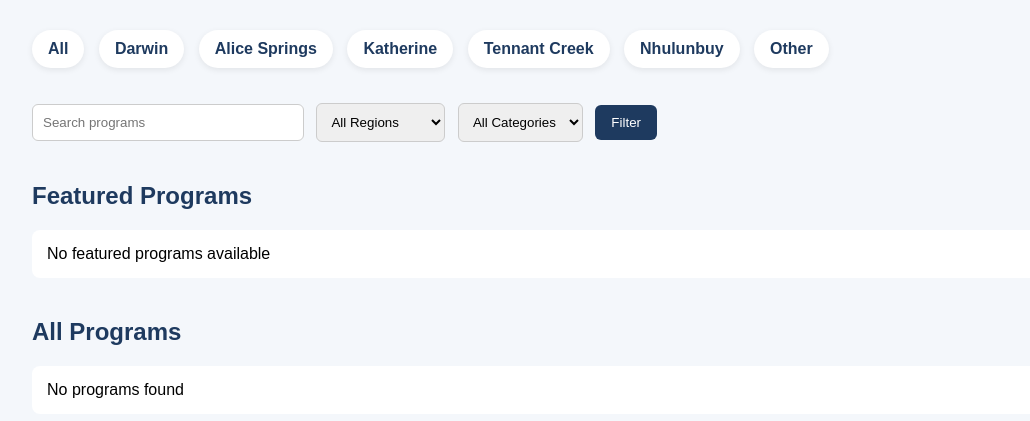
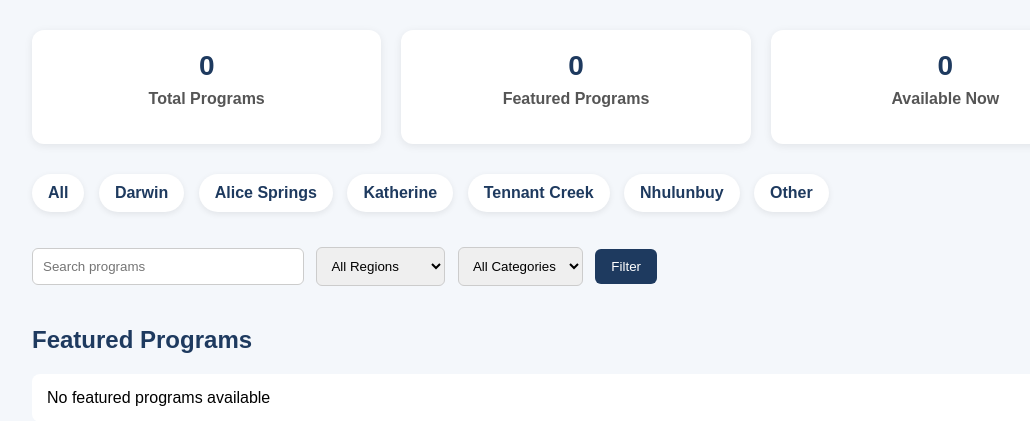
Before and after one commit to Gilbert-GB/Django-HIT237-Group5-S1-2026, a Django app: page / in a window 1280 px wide. Shown: the part 127-548 px from the top of the page, without its empty margins (64-1094 px from the left). Run offline with Django 5.2, Linux system fonts and the light colour scheme; data that the repository does not hold is empty.

Commit message:
Added homepage statistics cards for program counts

```diff
--- a/youthjustice_app/templates/home.html
+++ b/youthjustice_app/templates/home.html
@@ -28,7 +28,33 @@
             margin: 30px auto;
         }
 
-        /* REGION BUTTONS */
+        .stats-grid {
+            display: grid;
+            grid-template-columns: repeat(auto-fit, minmax(180px, 1fr));
+            gap: 20px;
+            margin-bottom: 30px;
+        }
+
+        .stat-card {
+            background-color: white;
+            padding: 20px;
+            border-radius: 12px;
+            box-shadow: 0 2px 8px rgba(0, 0, 0, 0.08);
+            text-align: center;
+        }
+
+        .stat-card h3 {
+            margin: 0;
+            font-size: 28px;
+            color: #1e3a5f;
+        }
+
+        .stat-card p {
+            margin-top: 8px;
+            color: #555;
+            font-weight: bold;
+        }
+
         .region-links {
             margin-bottom: 25px;
         }
@@ -50,7 +76,6 @@
             background-color: #e8eef7;
         }
 
-        /* SEARCH BOX */
         .search-box {
             margin-bottom: 30px;
         }
@@ -84,14 +109,12 @@
             margin-top: 40px;
         }
 
-        /* GRID */
         .program-grid {
             display: grid;
             grid-template-columns: repeat(auto-fit, minmax(250px, 1fr));
             gap: 20px;
         }
 
-        /* CARD */
         .program-card {
             background-color: white;
             padding: 20px;
@@ -142,7 +165,23 @@
 
     <div class="container">
 
-        <!-- REGION FILTER BUTTONS -->
+        <div class="stats-grid">
+            <div class="stat-card">
+                <h3>{{ total_programs }}</h3>
+                <p>Total Programs</p>
+            </div>
+
+            <div class="stat-card">
+                <h3>{{ total_featured }}</h3>
+                <p>Featured Programs</p>
+            </div>
+
+            <div class="stat-card">
+                <h3>{{ total_available }}</h3>
+                <p>Available Now</p>
+            </div>
+        </div>
+
         <div class="region-links">
             <a href="{% url 'home' %}">All</a>
             {% for value, label in region_choices %}
@@ -150,7 +189,6 @@
             {% endfor %}
         </div>
 
-        <!-- SEARCH + FILTER -->
         <div class="search-box">
             <form method="GET">
                 <input type="text" name="search" placeholder="Search programs" value="{{ search_query }}">
@@ -177,7 +215,6 @@
             </form>
         </div>
 
-        <!-- FEATURED PROGRAMS -->
         <h2>Featured Programs</h2>
         <div class="program-grid">
             {% for program in featured_programs %}
@@ -191,7 +228,6 @@
                     <p><strong>Organisation:</strong> {{ program.organisation }}</p>
                     <p><strong>Region:</strong> {{ program.get_region_display }}</p>
                     <p><strong>Category:</strong> {{ program.get_category_display }}</p>
-
                     <p>{{ program.short_description }}</p>
 
                     {% if program.website %}
@@ -205,7 +241,6 @@
             {% endfor %}
         </div>
 
-        <!-- ALL PROGRAMS -->
         <h2>All Programs</h2>
         <div class="program-grid">
             {% for program in programs %}
@@ -220,7 +255,6 @@
                     <p><strong>Region:</strong> {{ program.get_region_display }}</p>
                     <p><strong>Category:</strong> {{ program.get_category_display }}</p>
                     <p><strong>Age:</strong> {{ program.age_min }} - {{ program.age_max }}</p>
-
                     <p>{{ program.short_description }}</p>
 
                     {% if program.website %}
--- a/youthjustice_app/views.py
+++ b/youthjustice_app/views.py
@@ -20,6 +20,10 @@ def home(request):
 
     featured_programs = Program.objects.filter(is_featured=True)
 
+    total_programs = Program.objects.count()
+    total_featured = Program.objects.filter(is_featured=True).count()
+    total_available = Program.objects.filter(is_available=True).count()
+
     context = {
         "programs": programs,
         "featured_programs": featured_programs,
@@ -28,6 +32,9 @@ def home(request):
         "selected_category": selected_category,
         "region_choices": Program.REGION_CHOICES,
         "category_choices": Program.CATEGORY_CHOICES,
+        "total_programs": total_programs,
+        "total_featured": total_featured,
+        "total_available": total_available,
     }
 
     return render(request, "home.html", context)
```
